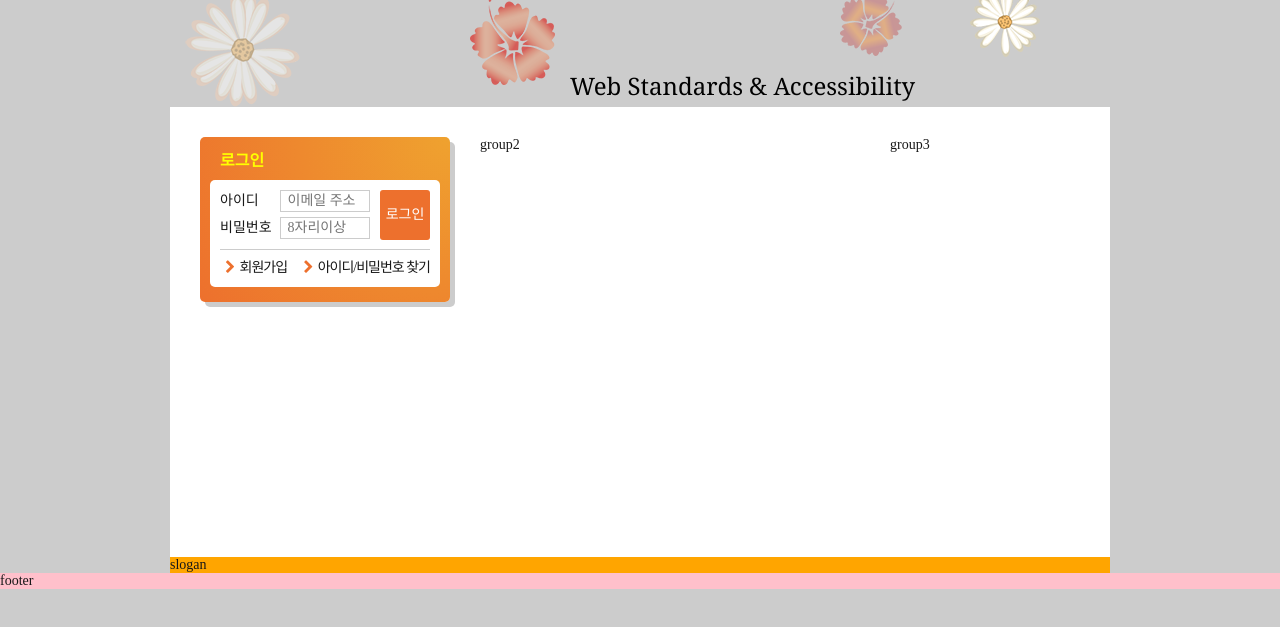
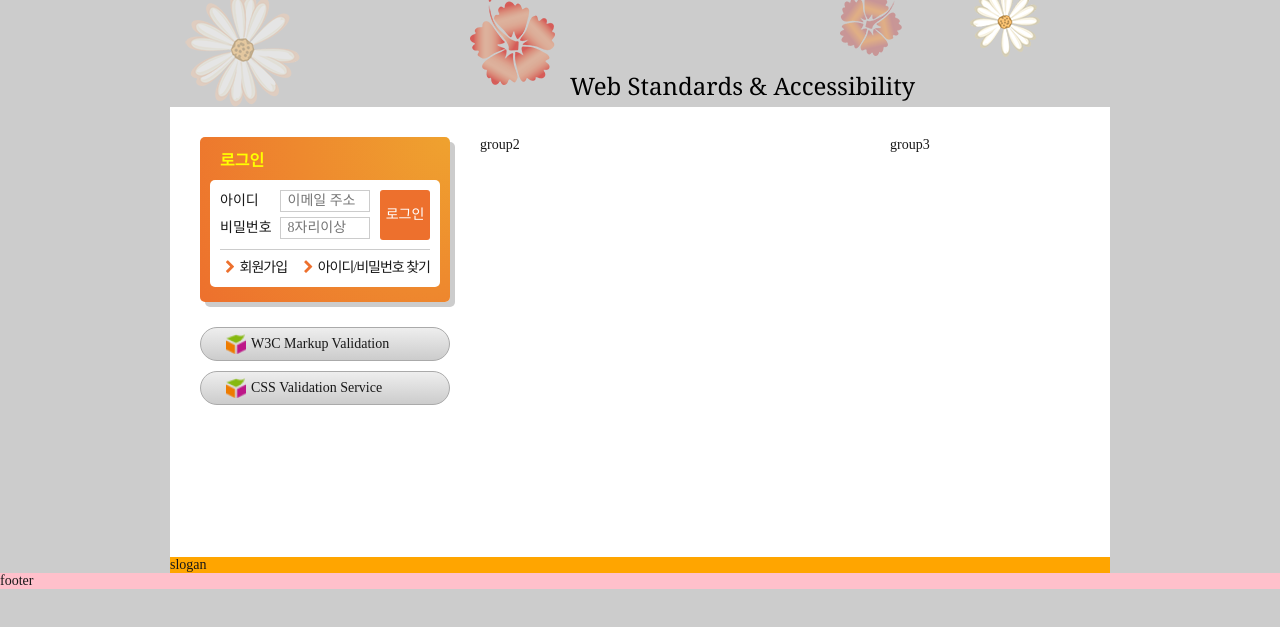
Before and after one commit to ByeongGi/FDS18, a plain HTML site: page index.html in a window 1280 px wide. Shown: the part 137-764 px from the top of the page. Drawn offline with nearby package versions, Linux system fonts and the light colour scheme; a web font is replaced by a local one.

Commit message:
유효성 검사 마크업 및 디자인

```diff
--- a/css/stylesheet.css
+++ b/css/stylesheet.css
@@ -327,6 +327,27 @@ a {
   display: block;
   padding: 8px 0;
 }
+/* 유효성 검사 배너 */
+.validation-list {
+  margin: 25px 0 0 0;
+  list-style-type: none;
+  padding-left: 0;
+}
+
+.validation-list a {
+  display: block;
+  border-radius: 20px;
+  border: 1px solid #aaa;
+  background: url(./images/validation_icon.png) no-repeat 25px 50% / 20px 20px,
+    linear-gradient(to bottom, #eee, #ccc);
+  padding: 8px 10px 8px 50px;
+  margin-top: 10px;
+}
+
+.validation-list a:hover,
+.validation-list a:focus {
+  color: #f00;
+}
 
 .slogan {
   background: orange;
--- a/index.html
+++ b/index.html
@@ -169,6 +169,18 @@
             </li>
           </ul>
         </section>
+        <section class="validation">
+          <h2 class="a11y-hidden">유효성 검사 배너</h2>
+          <ul class="validation-list">
+            <li>
+              <a href="https://validator.w3.org/" target="_blank" title="마크업 유효성 검사 사이트로 이동">
+                W3C Markup Validation
+            </a>
+          </li>
+            <li><a href="https://jigsaw.w3.org/css-validator/" target="_blank" title="CSS 유효성 검사 사이트로 이동">
+            CSS Validation Service</a></li>
+          </ul>
+        </section>
       </div>
       <div class="group group2">group2</div>
       <div class="group group3">group3</div>
```
